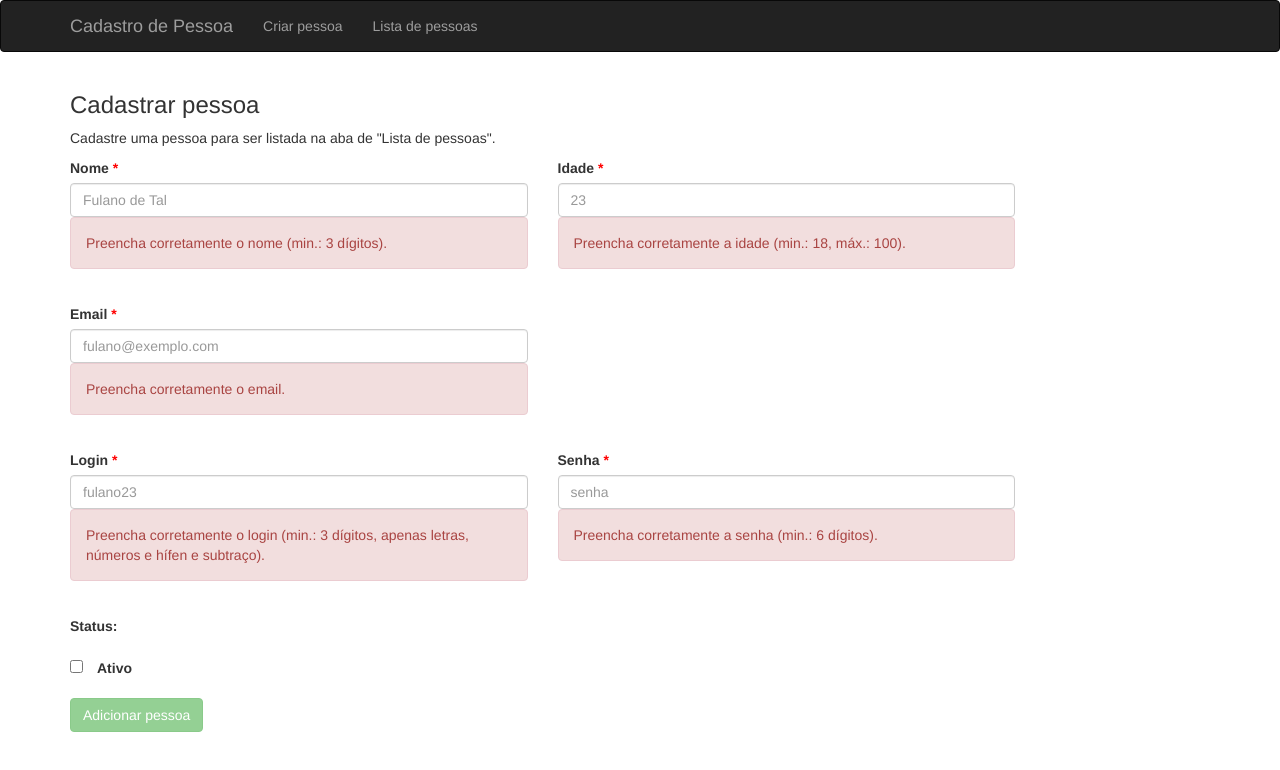
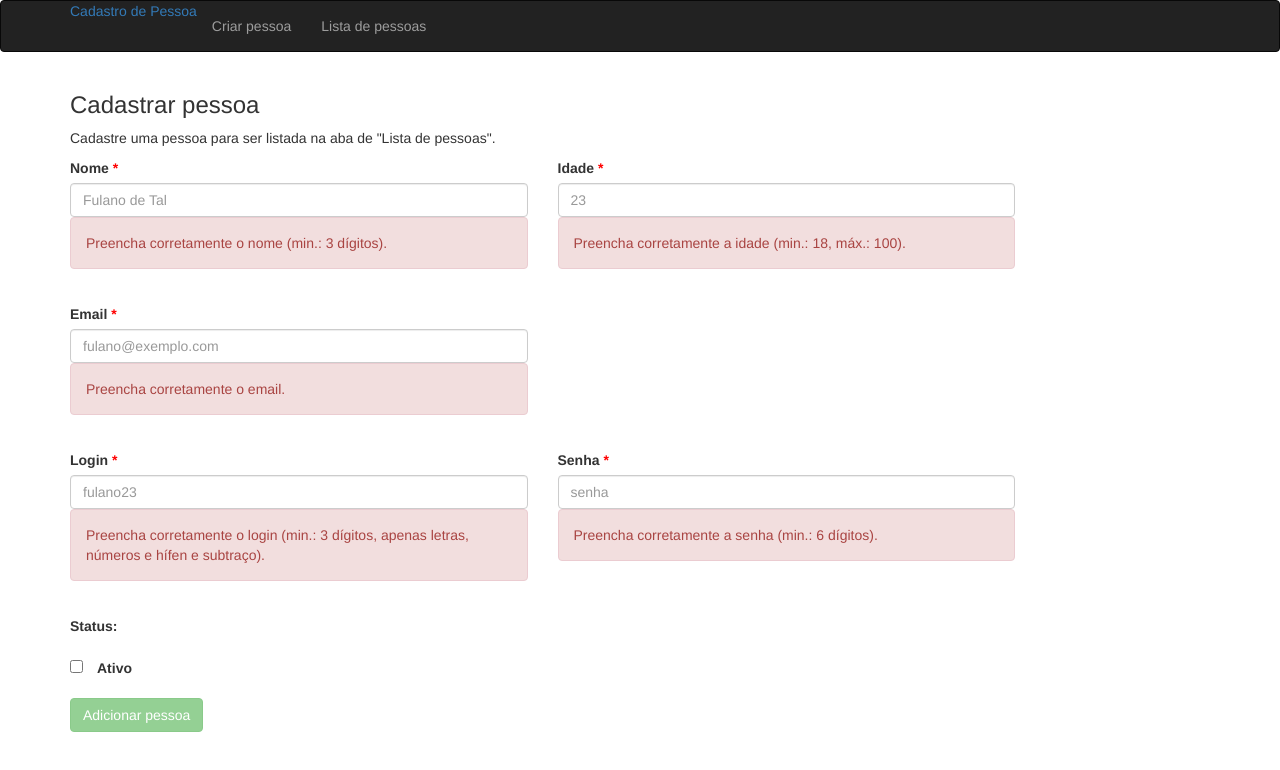
Before and after one commit to giordanna/projeto-cadastro-pessoa, an Angular app: page /criar in a window 1280 px wide. Shown: the top 770 px of the page. Built offline with nearby package versions, Linux system fonts and the light colour scheme.

Commit message:
fix: Troca de href="/" para o routing correto

```diff
--- a/src/app/header/header.component.html
+++ b/src/app/header/header.component.html
@@ -1,7 +1,7 @@
 <nav class="navbar navbar-inverse" role="navigation">
   <div class="container">
     <div class="navbar-header">
-      <a href="/" class="navbar-brand">Cadastro de Pessoa</a>
+      <a routerLink="" routerLinkActive="active">Cadastro de Pessoa</a>
       <button type="button" class="navbar-toggle collapsed" data-toggle="collapse" data-target="#header-app">
         <span class="sr-only">Mostra/Esconde a navegação</span>
         <span class="icon-bar"></span>
```
